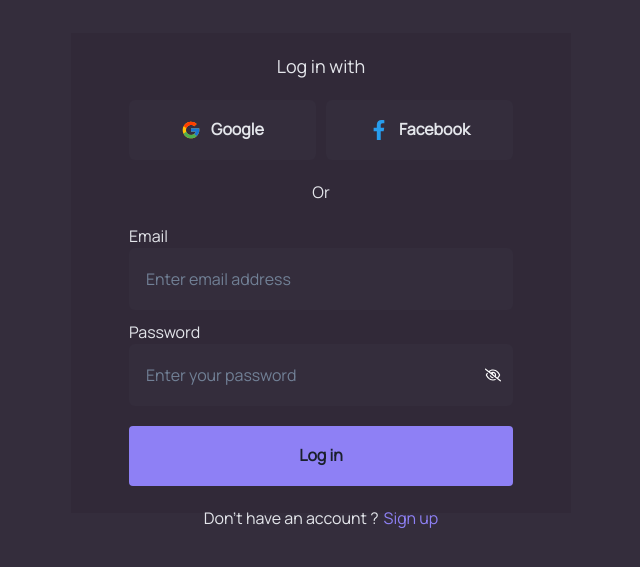
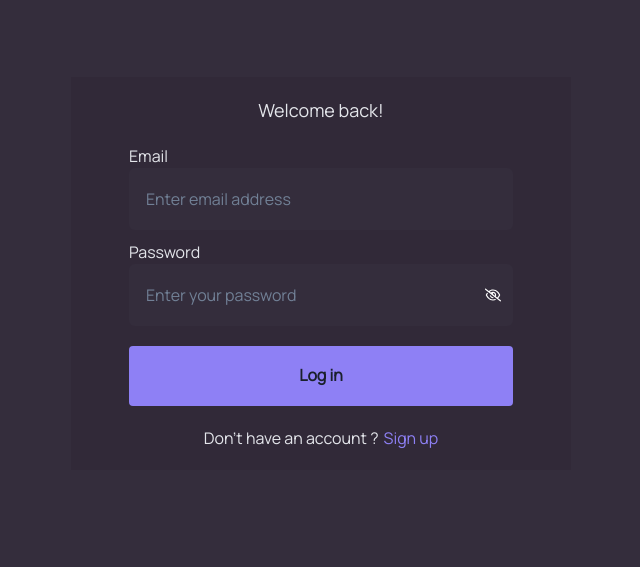
Before and after one commit to Chano30/react-chat, a React (Vite) app: page /login in a window 1280 px wide. Shown: the part 127-694 px from the top of the page, without its empty margins (319-959 px from the left). Built offline with nearby package versions, Linux system fonts and the light colour scheme.

Commit message:
add upload avatar, and toastify

```diff
--- a/package.json
+++ b/package.json
@@ -20,6 +20,7 @@
     "react-dom": "^18.3.1",
     "react-icons": "^5.2.1",
     "react-router-dom": "^6.26.0",
+    "react-toastify": "^10.0.5",
     "zustand": "^4.5.4"
   },
   "devDependencies": {
--- a/src/view/auth/Login.tsx
+++ b/src/view/auth/Login.tsx
@@ -13,7 +13,6 @@ export const Login = () => {
     <Box
       backgroundColor={'#312938'}
       maxW={'500px'}
-      height={'60vh'}
       padding={'20px 10px'}
       flex={1}
     >
@@ -27,34 +26,7 @@ export const Login = () => {
         <Text
           fontSize={'18px'}
           fontWeight={500}
-        >Log in with</Text>
-        <Box
-          display={'flex'}
-          gap={'10px'}
-          width={'80%'}
-        >
-          <Button
-            backgroundColor={'#342D3C'}
-            color={'primary.500'}
-            display={'flex'}
-            alignItems={'center'}
-            gap={'10px'}
-            paddingInline={'40px'}
-            paddingBlock={'30px'}
-            flex={2}
-          ><FcGoogle size={20} /> Google</Button>
-          <Button
-            backgroundColor={'#342D3C'}
-            color={'primary.500'}
-            display={'flex'}
-            alignItems={'center'}
-            gap={'10px'}
-            paddingInline={'40px'}
-            paddingBlock={'30px'}
-            flex={2}
-          ><FaFacebookF size={20} color='#279DED' /> Facebook</Button>
-        </Box>
-        <Text>Or</Text>
+        >Welcome back!</Text>
         <Box
           width={'80%'}
           display={'flex'}
--- a/src/view/auth/Register.tsx
+++ b/src/view/auth/Register.tsx
@@ -1,18 +1,32 @@
-import { Box, Button, Input, InputGroup, InputRightElement, Text } from '@chakra-ui/react'
-import { FcGoogle } from "react-icons/fc";
-import { FaFacebookF } from "react-icons/fa";
+import { Box, Button, Icon, Img, Input, InputGroup, InputLeftElement, InputRightElement, Text } from '@chakra-ui/react'
+import { FiFile } from "react-icons/fi";
 import { Link } from 'react-router-dom';
-import { useState } from 'react';
-import { FaRegEye, FaRegEyeSlash  } from "react-icons/fa6";
+import { useRef, useState } from 'react';
+import { FaRegEye, FaRegEyeSlash } from "react-icons/fa6";
 
 export const Register = () => {
-  const [show, setShow] = useState<Boolean>(false)
+  const [show, setShow] = useState<boolean>(false)
+  const avatarRef = useRef<HTMLInputElement | null>(null)
+  const [avatar, setAvatar] = useState<{ file: File | null, url: string }>({
+    file: null,
+    url: ''
+  })
   const handleClick = () => setShow(!show)
+  const handleAvatar = (e: React.ChangeEvent<HTMLInputElement>) => {
+    const file = e.target.files?.[0]; // Optional chaining to safely access files
+    if (file) {
+      setAvatar({
+        file,
+        url: URL.createObjectURL(file)
+      });
+    }
+  }
 
   return (
     <Box
       backgroundColor={'#312938'}
       maxW={'500px'}
+      height={'auto'}
       padding={'20px 10px'}
       flex={1}
     >
@@ -26,34 +40,33 @@ export const Register = () => {
         <Text
           fontSize={'18px'}
           fontWeight={500}
-        >Sign up with</Text>
+        >Create an Account</Text>
         <Box
           display={'flex'}
-          gap={'10px'}
-          width={'80%'}
+          flexDirection={'column'}
+          alignItems={'center'}
+          justifyContent={'center'}
+          gap={'5px'}
         >
-          <Button
-            backgroundColor={'#342D3C'}
-            color={'primary.500'}
-            display={'flex'}
-            alignItems={'center'}
-            gap={'10px'}
-            paddingInline={'40px'}
-            paddingBlock={'30px'}
-            flex={2}
-          ><FcGoogle size={20} /> Google</Button>
-          <Button
-            backgroundColor={'#342D3C'}
-            color={'primary.500'}
-            display={'flex'}
-            alignItems={'center'}
-            gap={'10px'}
-            paddingInline={'40px'}
-            paddingBlock={'30px'}
-            flex={2}
-          ><FaFacebookF size={20} color='#279DED' /> Facebook</Button>
+          <Img
+            src={avatar.url || 'https://i.pravatar.cc/100?img=3'}
+            width={'60px'}
+            height={'60px'}
+            borderRadius={'50%'}
+            objectFit={'cover'}
+          />
+          <Input
+            type='file'
+            display={'none'}
+            onChange={handleAvatar}
+            ref={avatarRef}
+          />
+          <Text
+            cursor={'pointer'}
+            children={<Icon as={FiFile} />}
+            onClick={() => avatarRef.current?.click()}
+          />
         </Box>
-        <Text>Or</Text>
         <Box
           width={'80%'}
           display={'flex'}
@@ -76,13 +89,14 @@ export const Register = () => {
           <Box
             width={'100%'}
           >
-            <Text>Full name</Text>
+            <Text>Username</Text>
             <Input
-              type='name'
+              type='username'
+              autoComplete='disabled  '
               paddingBlock={'30px'}
               borderColor={'transparent'}
               backgroundColor={'#342D3C'}
-              placeholder='Enter Full name'
+              placeholder='Enter Username'
             />
           </Box>
           <Box
@@ -106,7 +120,7 @@ export const Register = () => {
                   onClick={handleClick}
                   colorScheme='transparent'
                 >
-                  {show ? <FaRegEye size={24}/> : <FaRegEyeSlash size={24}/>}
+                  {show ? <FaRegEye size={24} /> : <FaRegEyeSlash size={24} />}
                 </Button>
               </InputRightElement>
             </InputGroup>
```
Also changed, not shown: 1 other file (tests, documents, lock files or other folders).
